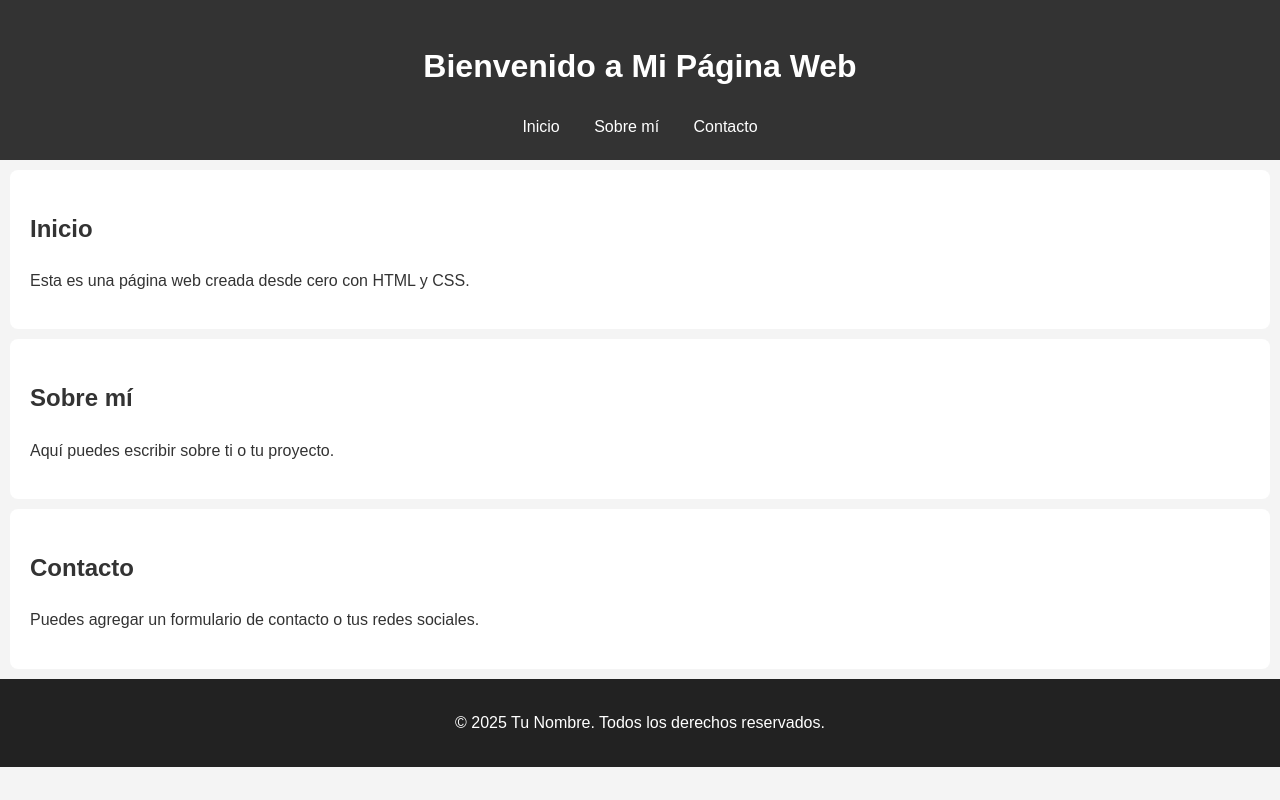
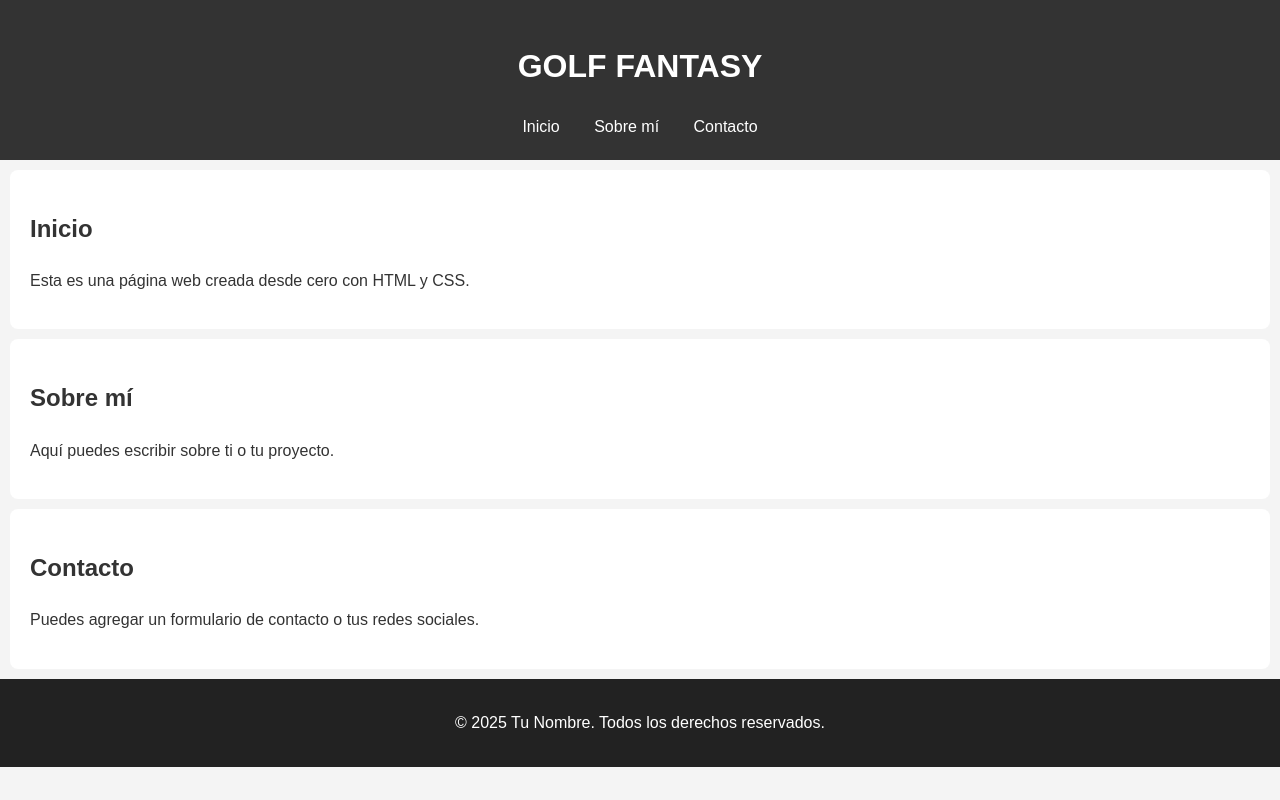
Before and after one commit to Patodd3/Fangolf, a plain HTML site: page index.html in a window 1280 px wide. Drawn offline with Linux system fonts and the light colour scheme.

Commit message:
Update index.html

```diff
--- a/index.html
+++ b/index.html
@@ -9,7 +9,7 @@
 </head>
 <body>
   <header>
-    <h1>Bienvenido a Mi Página Web</h1>
+    <h1>GOLF FANTASY</h1>
     <nav>
       <a href="#inicio">Inicio</a>
       <a href="#sobre">Sobre mí</a>
```
